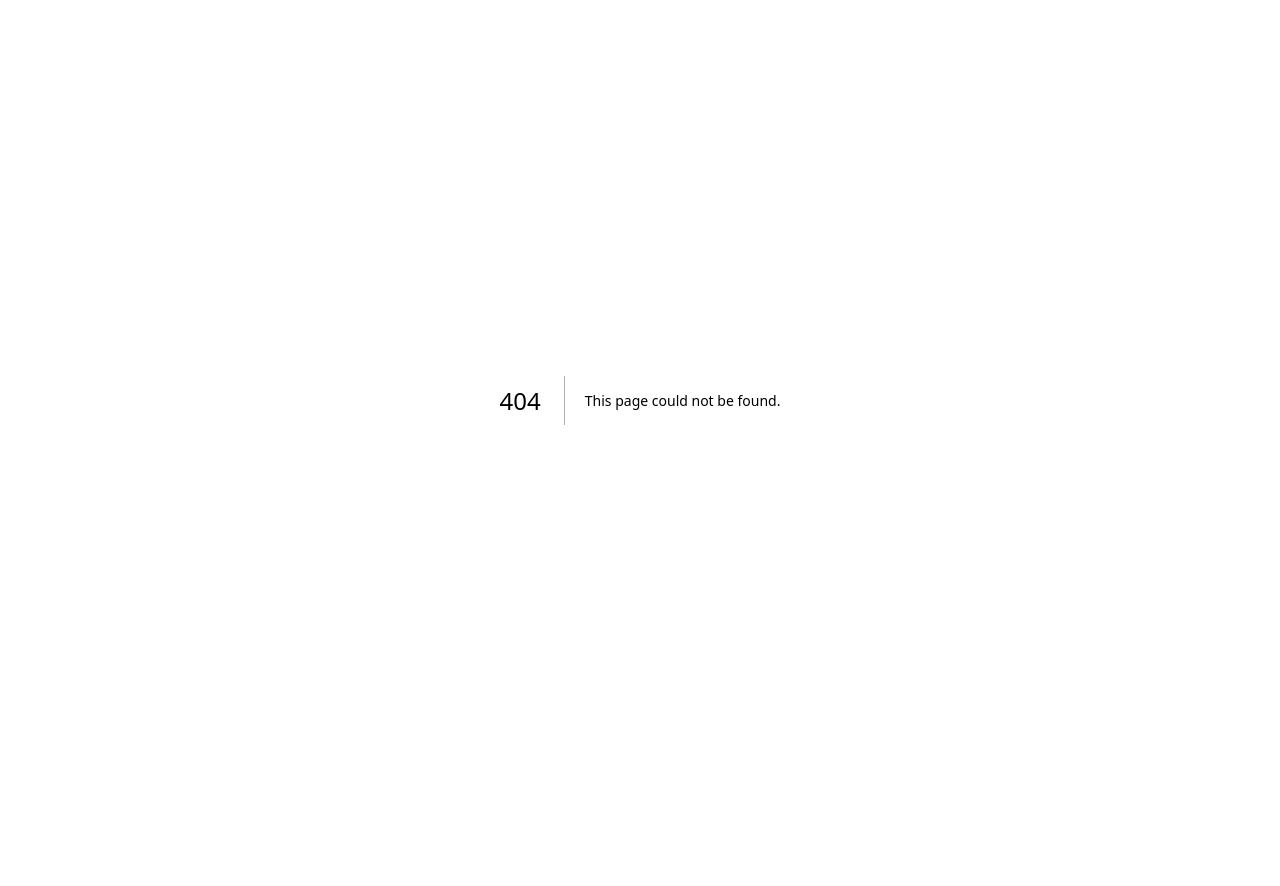
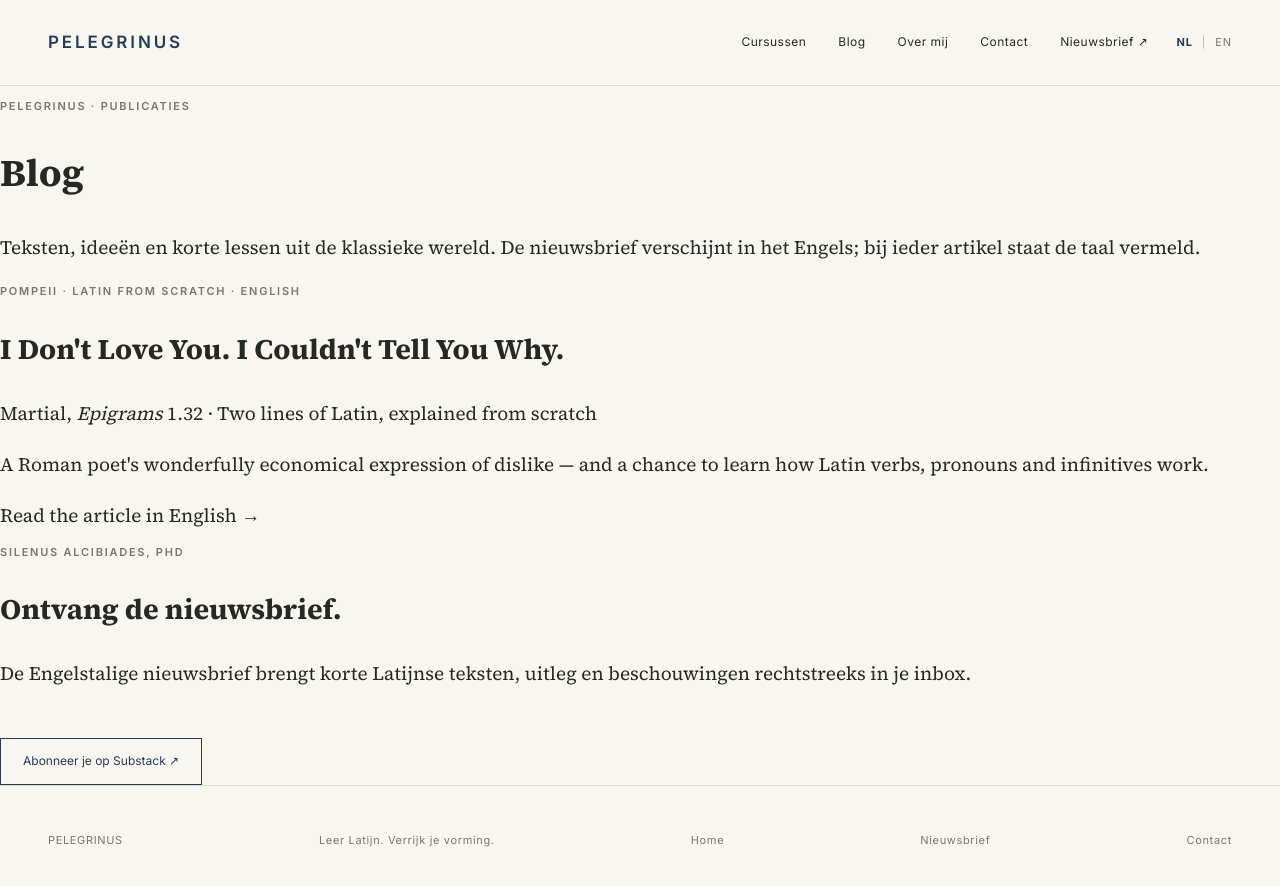
Before and after one commit to silenusalcibiades-bot/pelegrinus-website, a Next.js app: page /blog in a window 1280 px wide. Before the commit this address had no page. Shown: the top 886 px of the page. Before the commit the page ends 800 px from the top, so only its background shows below. Built offline with nearby package versions, Linux system fonts and the light colour scheme.

Commit message:
Create Dutch Blog archive

```diff
--- /dev/null
+++ b/app/blog/page.js
@@ -0,0 +1,41 @@
+import SiteNavigation from "../components/SiteNavigation";
+
+export const metadata = {
+  title: "Blog | Pelegrinus",
+  description: "Artikelen en korte lessen over Latijn, klassieke literatuur en de oude wereld.",
+  alternates: { canonical: "/blog", languages: { nl: "/blog", en: "/en/blog" } },
+};
+
+export default function BlogIndex() {
+  return (
+    <main>
+      <SiteNavigation language="nl" page="blog" />
+      <header className="page-heading">
+        <p className="eyebrow">PELEGRINUS · PUBLICATIES</p>
+        <h1>Blog</h1>
+        <p>Teksten, ideeën en korte lessen uit de klassieke wereld. De nieuwsbrief verschijnt in het Engels; bij ieder artikel staat de taal vermeld.</p>
+      </header>
+      <section className="blog-list">
+        <article className="blog-card">
+          <p className="eyebrow">POMPEII · LATIN FROM SCRATCH · ENGLISH</p>
+          <h2><a href="/blog/not-loving-you">I Don't Love You. I Couldn't Tell You Why.</a></h2>
+          <p className="blog-meta">Martial, <em>Epigrams</em> 1.32 · Two lines of Latin, explained from scratch</p>
+          <p>A Roman poet's wonderfully economical expression of dislike — and a chance to learn how Latin verbs, pronouns and infinitives work.</p>
+          <a className="text-link" href="/blog/not-loving-you">Read the article in English →</a>
+        </article>
+      </section>
+      <section className="newsletter-band">
+        <div>
+          <p className="eyebrow">SILENUS ALCIBIADES, PHD</p>
+          <h2>Ontvang de nieuwsbrief.</h2>
+          <p>De Engelstalige nieuwsbrief brengt korte Latijnse teksten, uitleg en beschouwingen rechtstreeks in je inbox.</p>
+        </div>
+        <a className="button" href="https://silenusalcibiadesphd.substack.com" target="_blank" rel="noreferrer">Abonneer je op Substack ↗</a>
+      </section>
+      <footer>
+        <span>PELEGRINUS</span><span>Leer Latijn. Verrijk je vorming.</span>
+        <a href="/">Home</a><a href="https://silenusalcibiadesphd.substack.com" target="_blank" rel="noreferrer">Nieuwsbrief</a><a href="mailto:silenusalcibiades@gmail.com">Contact</a>
+      </footer>
+    </main>
+  );
+}
```
